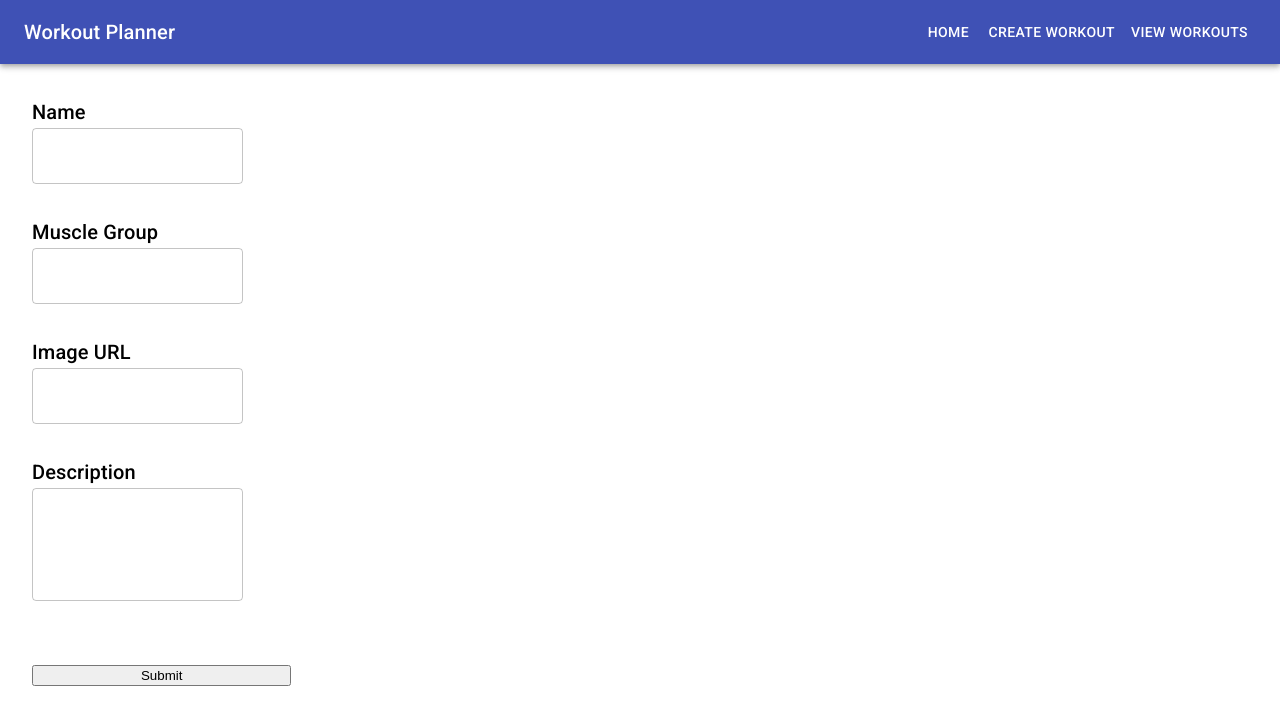
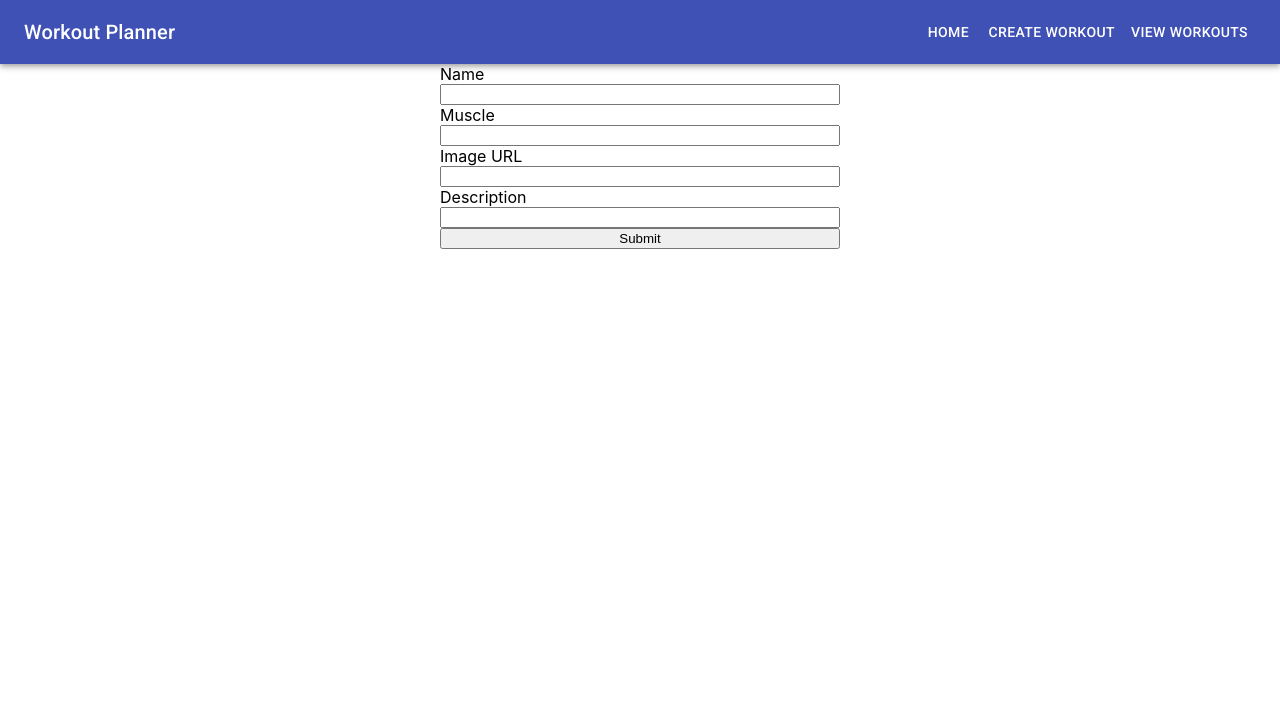
Before and after one commit to ChesterCheung/phase-3-frontend, a React (Create React App) app: page /workouts/new in a window 1280 px wide. Shown: the top 724 px of the page. Built offline with nearby package versions, Linux system fonts and the light colour scheme; data requests are answered from the project's data file.

Commit message:
Moved formData into APP

```diff
--- a/src/App.js
+++ b/src/App.js
@@ -10,10 +10,29 @@ import { baseURL } from "./Globals";
 
 const App = () => {
 const [workout, setWorkout] = useState([])
+const [formData, setFormData] = useState({
+  name:'',
+  muscle:'',
+  image:'',
+  description:''
+})
+
+const handleChange = (e) => {
+  setFormData({...formData, [e.target.name]: e.target.value})
+  console.log(formData)
+}
 
 const handleSubmit = (e) =>{
   e.preventDefault()
-
+  fetch(baseURL + "/workouts", {
+    method: "POST",
+    headers: {
+      "Content-Type": "application/json",
+    },
+    body: JSON.stringify(formData),
+  })
+  .then(r => r.json())
+  .then(console.log(formData))
 }
 
 useEffect(()=> {
@@ -27,7 +46,7 @@ useEffect(()=> {
         <Navbar/>
           <Routes>
             <Route path="/" element={<Home/>}></Route>
-            <Route path="/workouts/new" element={<WorkoutForm/>}></Route>
+            <Route path="/workouts/new" element={<WorkoutForm handleChange={handleChange} handleSubmit={handleSubmit} formData={formData}/>}></Route>
             <Route path="/workouts" element={<WorkoutContainer workout={workout}/>}></Route>
           </Routes>
     </Router>
--- a/src/components/WorkoutForm.jsx
+++ b/src/components/WorkoutForm.jsx
@@ -1,37 +1,52 @@
-import React, {useState} from 'react';
-import { makeStyles } from '@material-ui/core/styles';
-import TextField from '@material-ui/core/TextField';
-import Typography from '@material-ui/core/Typography';
+import React from 'react';
 
-const WorkoutForm = () => {
-  const useStyles = makeStyles((theme) => ({
-    root: {
-      '& > *': {
-        margin: theme.spacing(4),
-        width: '35ch',
-      },
-    },
-  }));
-  const classes = useStyles();
 
-  const [formData, setFormData] = useState({
-      name:'',
-      muscle:'',
-      image:'',
-      description:''
-  })
+const WorkoutForm = ({formData, handleChange, handleSubmit}) => {
+  // const [formData, setFormData] = useState({
+  //     name:'',
+  //     muscle:'',
+  //     image:'',
+  //     description:''
+  // })
 
-  const handleChange = (e) => {
-    setFormData({...formData, [e.target.name]:e.target.value})
-  }
-  console.log(formData)
+  // const handleChange = (e) => {
+  //   setFormData({...formData, [e.target.name]: e.target.value})
+  // }
+
   return (
     <div>
-      <form className={classes.root} noValidate autoComplete="off">
-        <div><Typography variant="h6" className={classes.title}>Name</Typography><TextField onChange={handleChange} id="outlined-name"  variant="outlined" value={formData.name}/></div>
-        <div><Typography variant="h6" className={classes.title}>Muscle Group</Typography><TextField onChange={handleChange} id="outlined-muscle" variant="outlined" value={formData.muscle}/></div>
-        <div><Typography variant="h6" className={classes.title}>Image URL</Typography><TextField onChange={handleChange} id="outlined-ImageUrl" variant="outlined" value={formData.image}/></div>
-        <div><Typography variant="h6" className={classes.title}>Description</Typography><TextField onChange={handleChange} id="outlined-multiline-static" multiline rows={4} defaultValue="Describe it!" variant="outlined" value={formData.description}/></div>
+      <form onSubmit={handleSubmit}style={{display:"flex", flexDirection:"column", width:"400px", margin:"auto"}}>
+        <label>Name</label>
+        <input
+        type="text"
+        name="name"
+        aria-label="name"
+        value={formData.name}
+        onChange={handleChange}
+        ></input>
+        <label>Muscle</label>
+        <input
+        type="text"
+        name="muscle"
+        aria-label="muscle"
+        value={formData.muscle}
+        onChange={handleChange}
+        ></input>
+        <label>Image URL</label>
+        <input
+        name="image"
+        aria-label="image"
+        value={formData.image}
+        onChange={handleChange}
+        ></input>
+        <label>Description</label>
+        <input
+        type="text"
+        name="description"
+        aria-label="description"
+        value={formData.description}
+        onChange={handleChange}
+        ></input>
         <input type="submit" />
       </form>
     </div>
```
